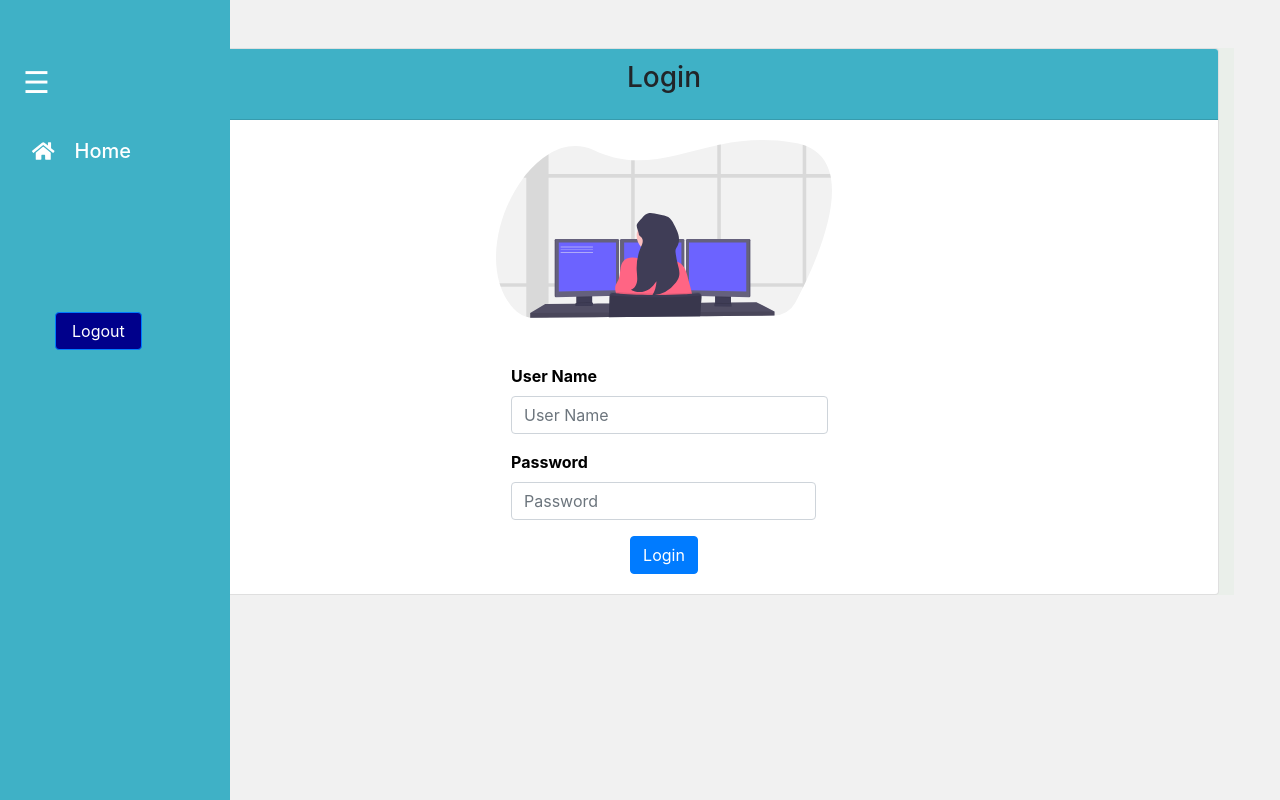
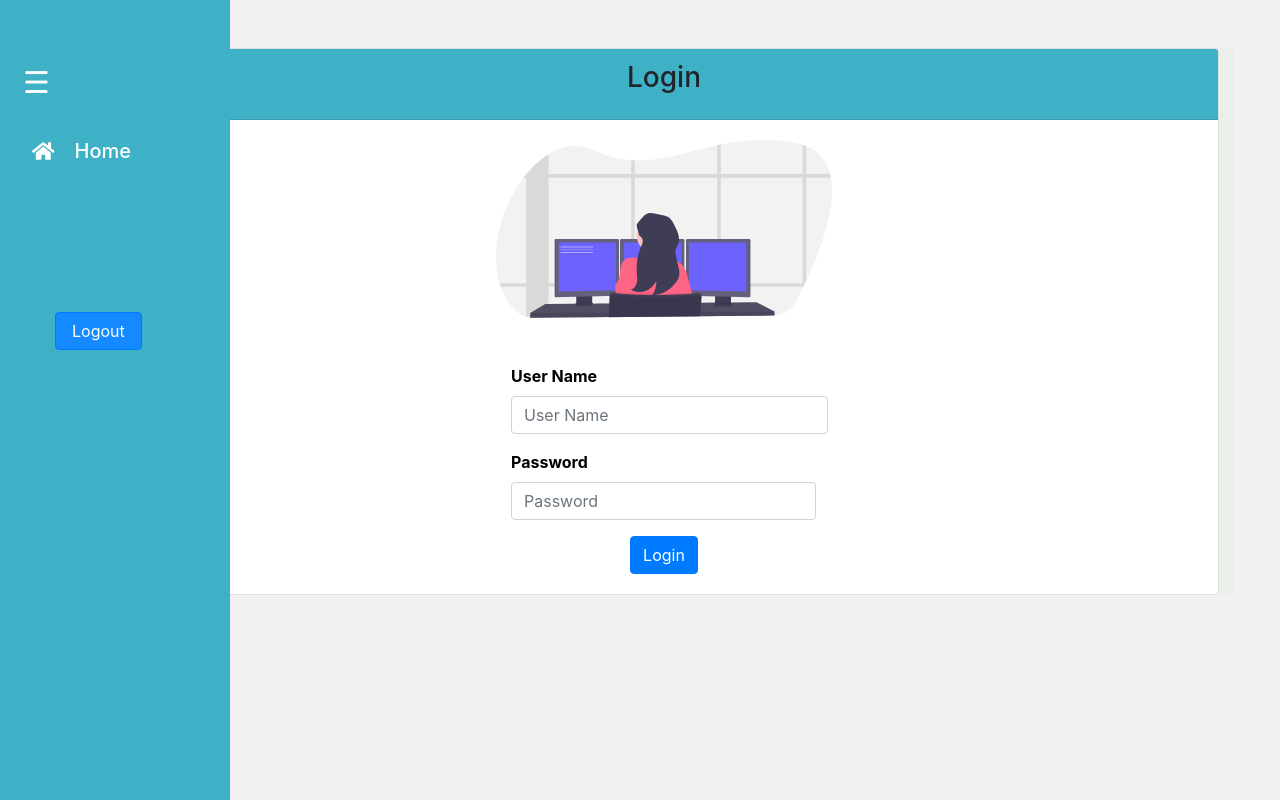
Before and after one commit to DulminiD/ProcurementW, a React (Create React App) app: page /login in a window 1280 px wide. Built offline with nearby package versions, Linux system fonts and the light colour scheme; no server answers; the database is empty.

Commit message:
order testing

```diff
--- a/src/OrderApproval/ApproveOrder.js
+++ b/src/OrderApproval/ApproveOrder.js
@@ -204,7 +204,9 @@ export default class ApproveOrder extends Component{
                                     </Table>
                                 </div></td>
                             </tr>
-                            <tr><td style={{paddingRight:'5%'}} />
+                            {(() => {
+                                if (this.state.Order.status === 'Pending' || this.state.Order.status === 'Declined') {
+                                    return   <tr><td style={{paddingRight:'5%'}} />
                                         <div className="row">
                                             <div className="col-6" align="center">
                                                 <Button variant="danger" onClick={()=>{this.approveOrder()}}>Approve</Button>
@@ -214,6 +216,9 @@ export default class ApproveOrder extends Component{
                                             </div>
                                         </div>
                                     </tr>
+                                }
+                            })()}
+
 
                             </tbody>
                         </Table>
--- a/src/OrderApproval/orders.css
+++ b/src/OrderApproval/orders.css
@@ -8,7 +8,7 @@
 }
 
 .button-t{
-    background-color: darkblue;
+    background-color: #1589FF;
     color: white;
 }
 
```
Lines whose indentation alone changed are shown as unchanged.
